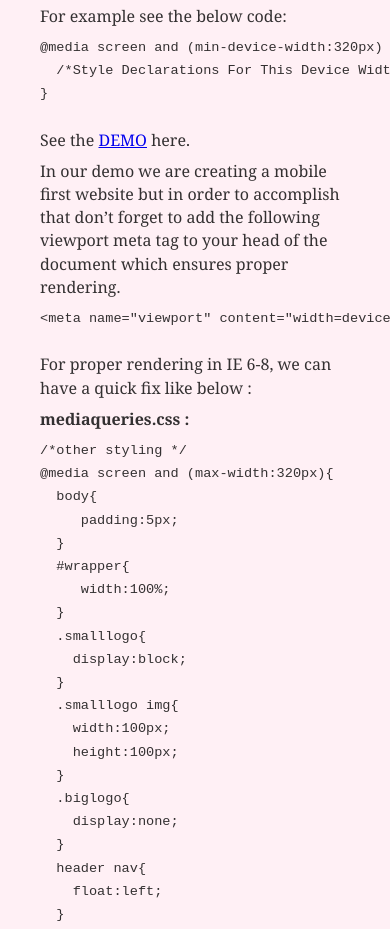
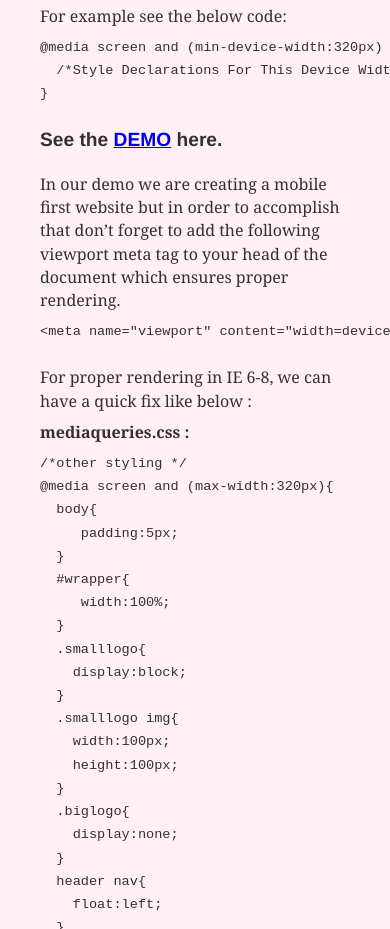
Before and after one commit to upex/gatsby-starter, a Gatsby site: page /blog/2019-06-05-a-thought-on-responsive-web-design/ in a window 390 px wide. Shown: the part 2366-3295 px from the top of the page. Built offline with nearby package versions, Linux system fonts and the light colour scheme; Gatsby itself is replaced by a stand-in of ours; some packages are replaced by stand-ins of ours; code samples lack their colours.

Commit message:
Update Blog “2019-06-05-a-thought-on-responsive-web-design”

````diff
--- a/content/blog/2019-06-05-a-thought-on-responsive-web-design.md
+++ b/content/blog/2019-06-05-a-thought-on-responsive-web-design.md
@@ -41,7 +41,7 @@ For example see the below code:
 }
 ```
 
-See the [DEMO](http://jsfiddle.net/upenpanging/Ldsj1cz2/1/embedded/result/) here.
+## See the [DEMO](http://jsfiddle.net/upenpanging/Ldsj1cz2/1/embedded/result/) here.
 
 In our demo we are creating a mobile first website but in order to accomplish that don’t forget to add the following viewport meta tag to your head of the document which ensures proper rendering.
 
@@ -165,7 +165,8 @@ For proper rendering in IE 6-8, we can have a quick fix like below :
     padding: 0 2% 1%;
     float:left;
   }
-}/* more css */
+}
+/* more css */
 ```
 
 Hopefully this post will give a brief idea about responsive web design and media queries. Cheers!
````
